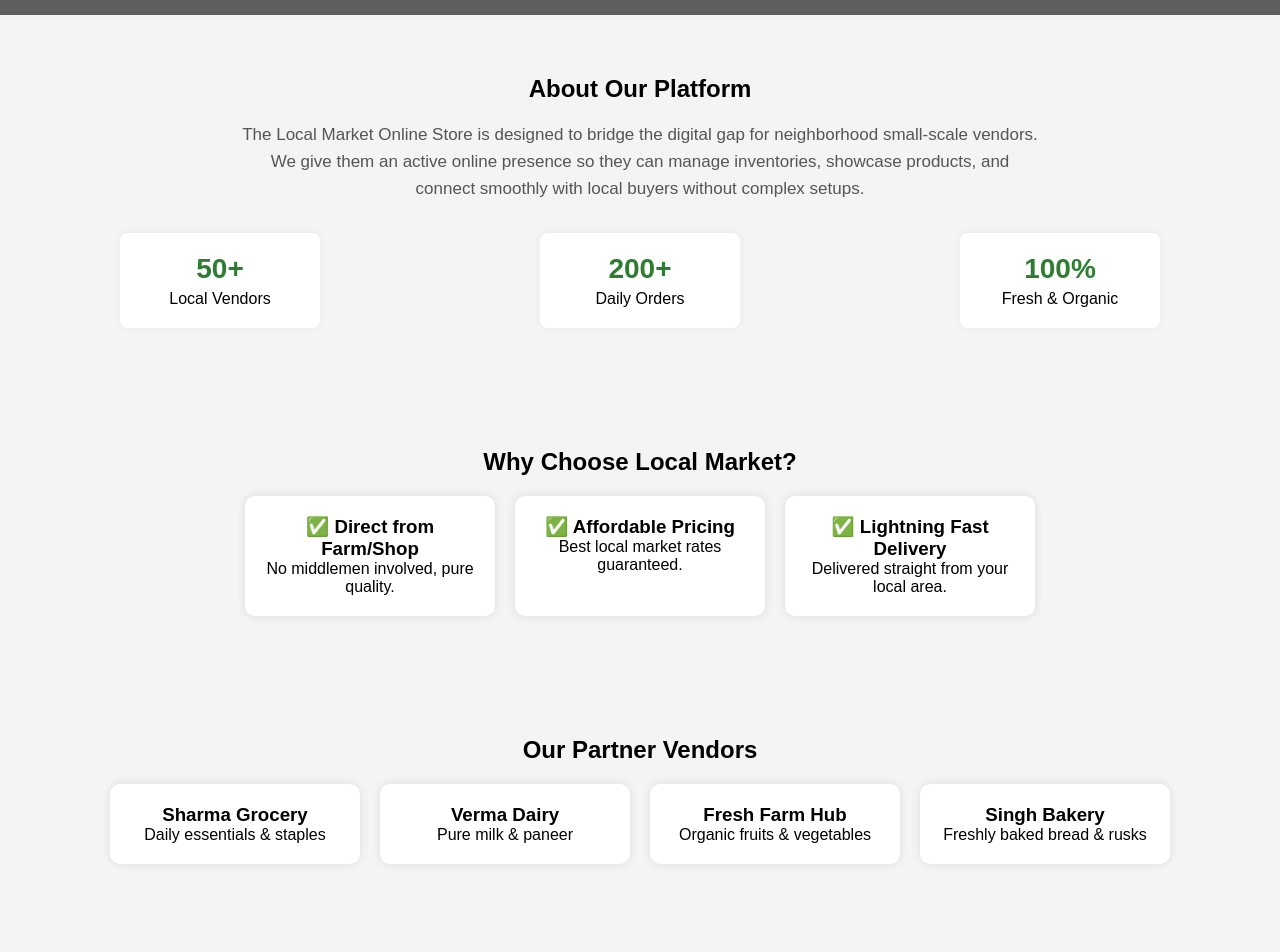
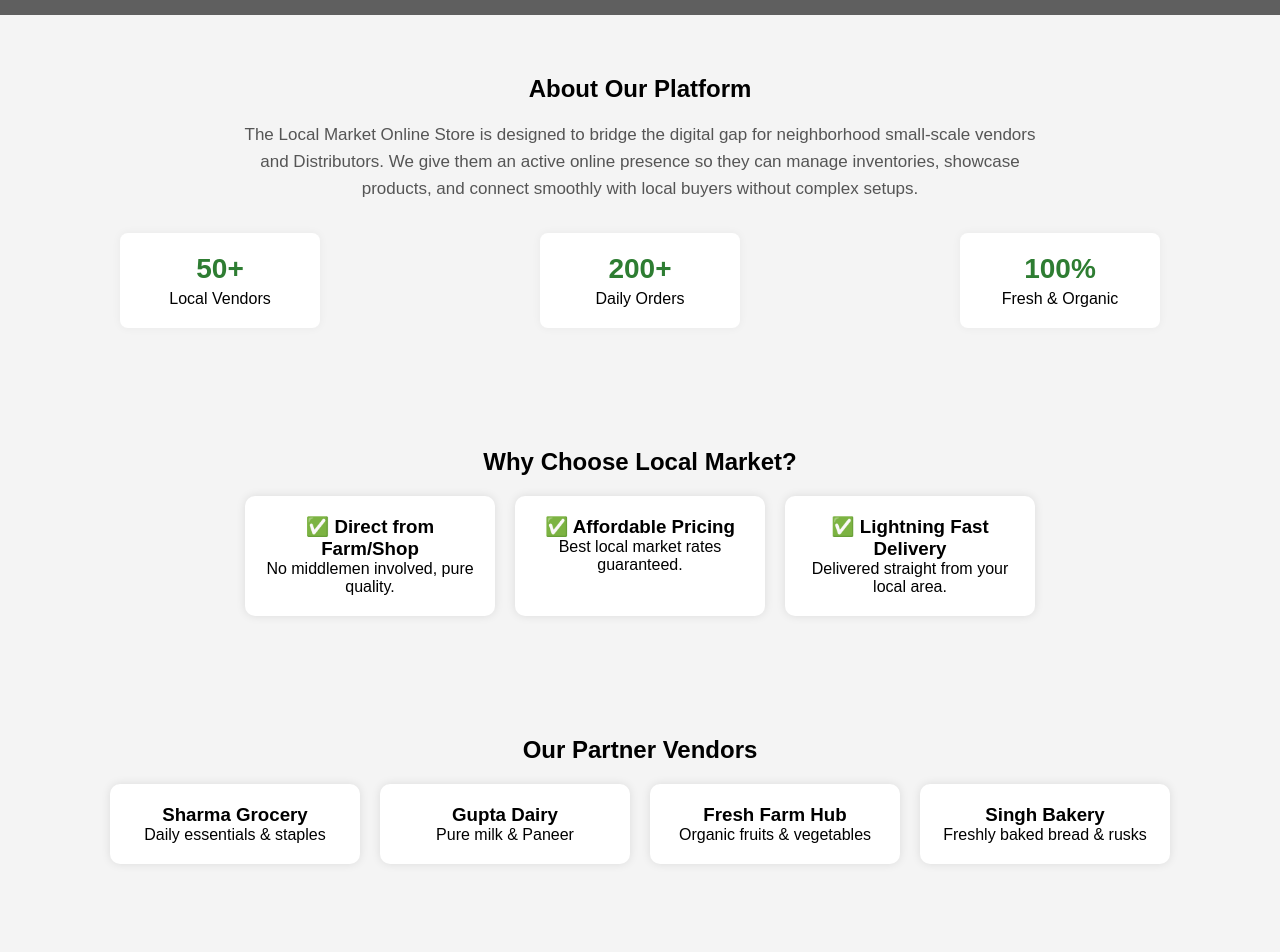
Before and after one commit to Amankr91109/Local_Kart, a plain HTML site: page index.html in a window 1280 px wide. Shown: the part 440-1392 px from the top of the page. Drawn offline with Linux system fonts and the light colour scheme; grey boxes are pictures that could not be loaded.

```diff
--- a/index.html
+++ b/index.html
@@ -263,7 +263,7 @@ width:90%;
 <h2>About Our Platform</h2>
 <br>
 <div class="about-box">
-<p>The Local Market Online Store is designed to bridge the digital gap for neighborhood small-scale vendors. We give them an active online presence so they can manage inventories, showcase products, and connect smoothly with local buyers without complex setups.</p>
+<p>The Local Market Online Store is designed to bridge the digital gap for neighborhood small-scale vendors and Distributors. We give them an active online presence so they can manage inventories, showcase products, and connect smoothly with local buyers without complex setups.</p>
 </div>
 <div class="stats-grid">
 <div class="stat-card">
@@ -307,8 +307,8 @@ width:90%;
 <p>Daily essentials & staples</p>
 </div>
 <div class="vendor-card">
-<h3>Verma Dairy</h3>
-<p>Pure milk & paneer</p>
+<h3>Gupta Dairy</h3>
+<p>Pure milk & Paneer</p>
 </div>
 <div class="vendor-card">
 <h3>Fresh Farm Hub</h3>
@@ -396,7 +396,7 @@ width:90%;
 </section>
 
 <section id="reviews">
-<h2>Customer Reviews</h2>
+<h2>Customer Reviews:</h2>
 <div class="review">
 <p>⭐⭐⭐⭐⭐ "Extremely fresh vegetables delivered right on time from Sharma store. Loved the experience!"</p>
 <br>
```
